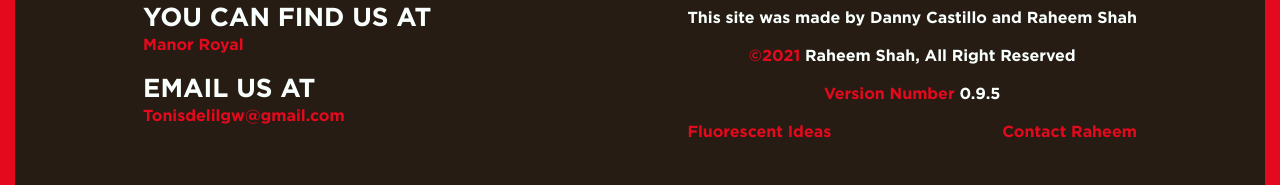
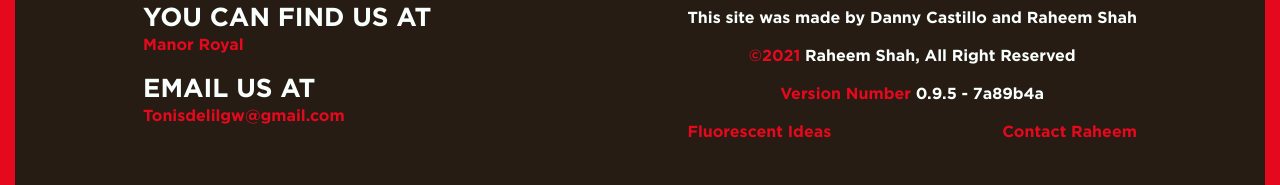
Before and after one commit to Raheemshah2809/toni-deli, a website: page index.html in a window 1280 px wide. Shown: the part 10948-11133 px from the top of the page. Drawn offline with Linux system fonts and the light colour scheme.

Commit message:
added build number

```diff
--- a/index.html
+++ b/index.html
@@ -414,7 +414,8 @@
                     <p class="copyright__details">This site was made by Danny Castillo and Raheem Shah</p>
                     <p class="copyright__details"><span class="copy">&copy;2021</span> Raheem Shah, All Right Reserved
                     </p>
-                    <p class="copyright__details"><span class="copy">Version Number</span>  0.9.5
+                    <p class="copyright__details"><span class="copy">Version Number</span>  0.9.5 - 7a89b4a
+
                     </p>
                     <div class="copyright__links">
                         <a href="https://fluorescentideasltd.com/">Fluorescent Ideas</a>
```
